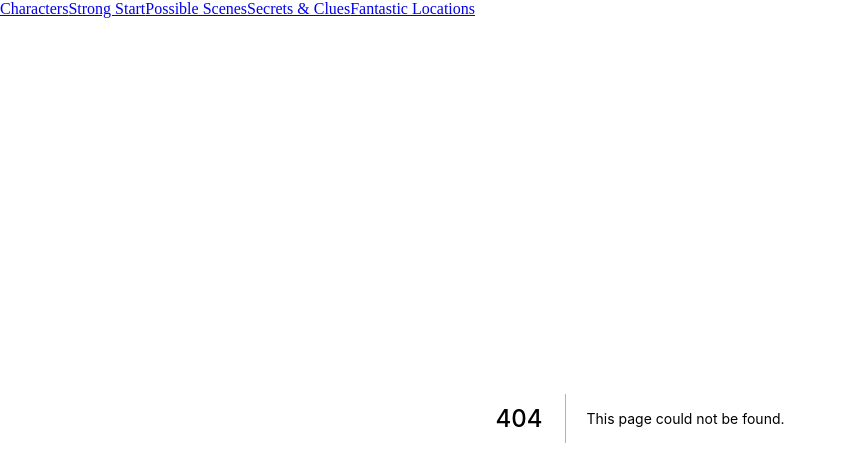
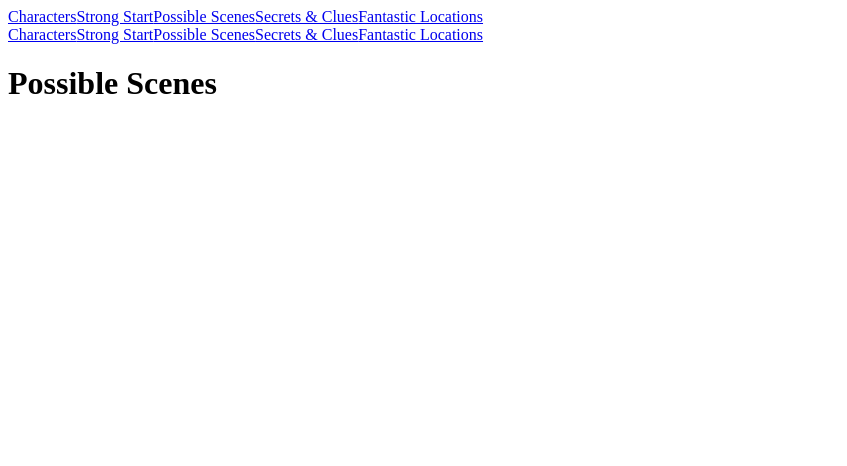
Before and after one commit to dangerpwnd/lazy-dm-next, a Next.js app: page /scenes in a window 1280 px wide. Before the commit this address had no page. Shown: the top 466 px of the page, without its empty margins (0-847 px from the left). Built offline with nearby package versions, Linux system fonts and the light colour scheme; what @theme-ui/presets, theme-ui would draw is missing.

Commit message:
Create Potential Scenes Page

```diff
--- /dev/null
+++ b/src/pages/scenes/index.jsx
@@ -0,0 +1,14 @@
+import React from 'react';
+import Navigation from '../../components/navigation.jsx';
+
+const Scenes = () => {
+    return (
+    <div>
+        <Navigation />
+        <h1>Possible Scenes</h1>
+    </div>
+    )
+
+}
+
+export default Scenes;
```
